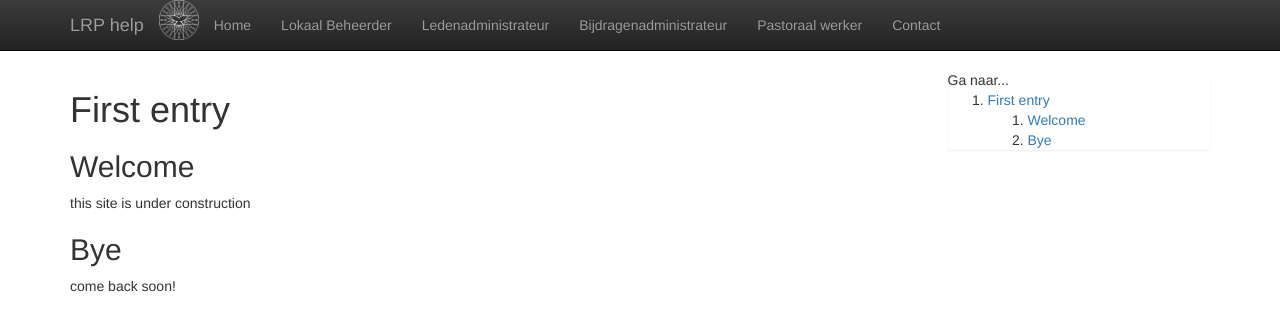
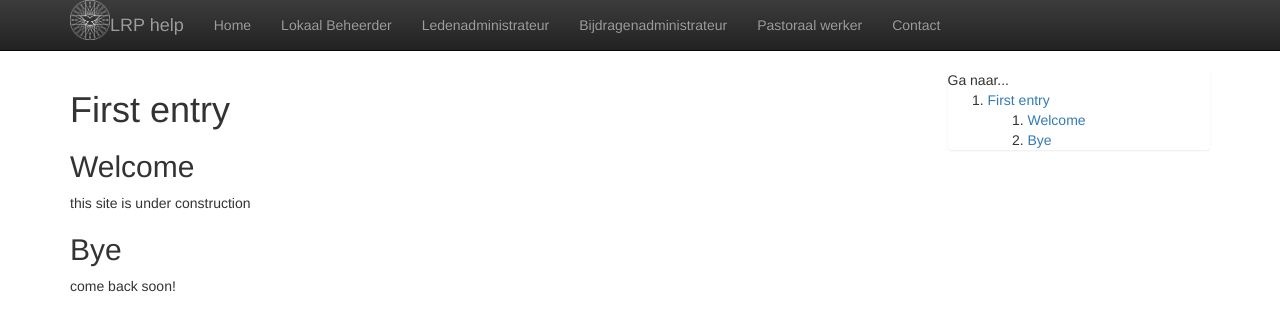
Before and after one commit to lrphelp/docs, a Jekyll site: the page built from index.md, in a window 1280 px wide. Shown: the top 331 px of the page. Built offline with Jekyll 4.4.1, drawn with Linux system fonts in a browser that asks for light colours.

Commit message:
Update default.html

```diff
--- a/_layouts/default.html
+++ b/_layouts/default.html
@@ -26,8 +26,8 @@
 			<nav class="navbar navbar-fixed-top navbar-inverse">
 			  <div class="container">
 				<div class="navbar-header">
-					<img src="/pics/PKN-logo-rond-wit.png" alt="PKN" style="height: 40px;">
-  					<button type="button" class="navbar-toggle collapsed" data-toggle="collapse" data-target="#navbar" aria-expanded="false" aria-controls="navbar">
+				  <img src="/pics/PKN-logo-rond-wit.png" alt="PKN" style="float: left; height: 40px; margin: auto;">
+  				  <button type="button" class="navbar-toggle collapsed" data-toggle="collapse" data-target="#navbar" aria-expanded="false" aria-controls="navbar">
 					<span class="sr-only">Toggle navigation</span>
 					<span class="icon-bar"></span>
 					<span class="icon-bar"></span>
```
